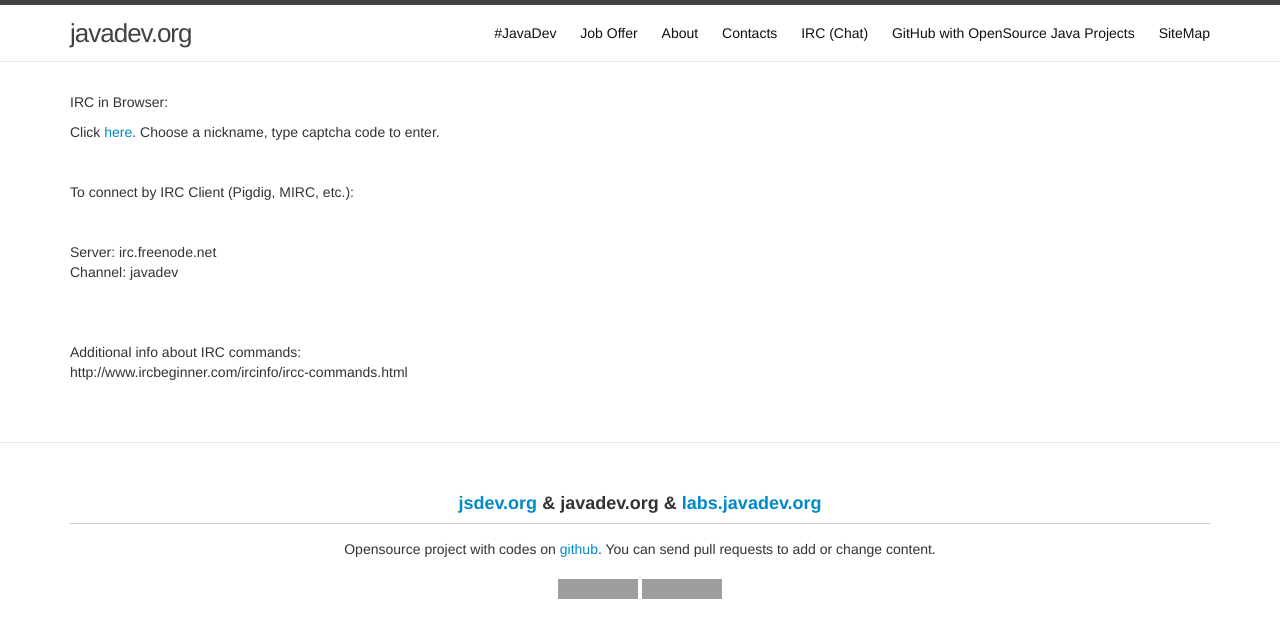
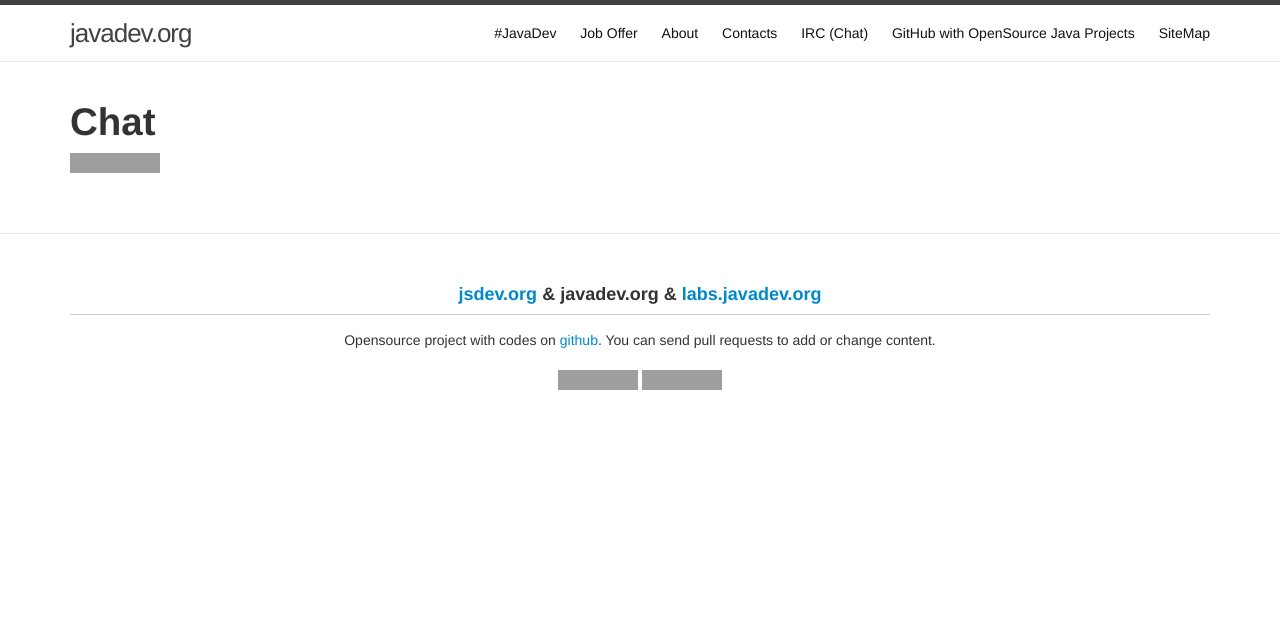
Before and after one commit to webmakaka/javadev.org, a Jekyll site: the page built from website/00-main/04-chat.md, in a window 1280 px wide. Shown: the top 638 px of the page. Built offline with Jekyll 4.4.1, drawn with Linux system fonts in a browser that asks for light colours; comment, search, counter and statistics services are not loaded; grey boxes are pictures that could not be loaded.

Commit message:
buttons added

```diff
--- a/website/00-main/04-chat.md
+++ b/website/00-main/04-chat.md
@@ -1,24 +1,10 @@
 ---
 layout: page
-title: IRC
+title: Chat
 permalink: /chat/
 ---
 
-IRC in Browser:
+# Chat
 
-Click <a href="http://webchat.freenode.net/?channels=%23javadev">here</a>.
-Choose a nickname, type captcha code to enter.
 
-<br/>
-
-To connect by IRC Client (Pigdig, MIRC, etc.):
-
-<br/>
-
-Server: irc.freenode.net
-Channel: javadev
-
-<br/><br/>
-
-Additional info about IRC commands:
-http://www.ircbeginner.com/ircinfo/ircc-commands.html
+<a href="https://gitter.im/javadev-org/Lobby" rel="nofollow"><img src="https://badges.gitter.im/javadev-org/Lobby.svg" alt="javadev chat room"></a>
```
Also changed, not shown: website/00-index.md (+3 -2 lines).
